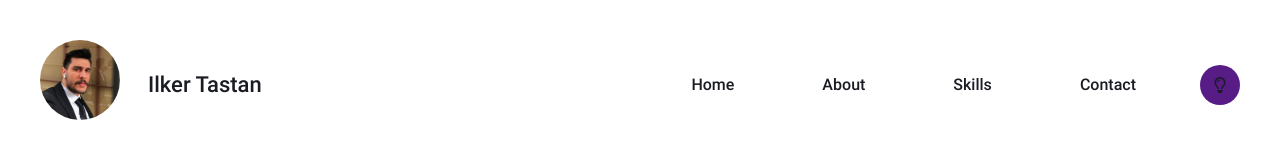
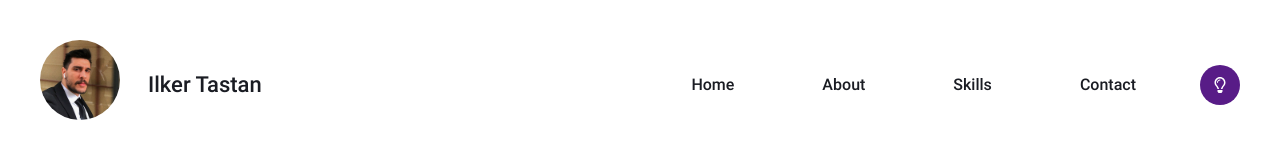
Before and after one commit to ilkertstn/next-blog, a Next.js app: page /about in a window 1280 px wide. Shown: the top 160 px of the page. Built offline with nearby package versions, Linux system fonts and the light colour scheme.

Commit message:
new button

```diff
--- a/components/About/index.js
+++ b/components/About/index.js
@@ -11,7 +11,7 @@ const About = () => {
         </div>
         <section className="container ">
           <div className="flex flex-col tablet:flex-row tablet:-mx-8 tablet:py-8 items-center">
-            <div className="w-[330px] tablet:w-[400px] h-[350px] tablet:h-[400px] relative ">
+            <div className="w-[355px] tablet:w-[400px] h-[350px] tablet:h-[400px] relative ">
               <Image
                 className="rounded-lg"
                 alt="img"
@@ -42,7 +42,7 @@ const About = () => {
         <section className="container">
           <div className="flex flex-col tablet:flex-row-reverse  tablet:-mx-8 tablet:py-8 items-center ">
             <div className="w-full tablet:md:w-5/12 md:mx-8 mb-6 pl-4">
-              <div className="w-[315px] tablet:w-[340px] h-[380px] tablet:h-[400px] relative">
+              <div className="w-[355px] tablet:w-[340px] h-[380px] tablet:h-[400px] relative">
                 <Image
                   className="rounded-lg"
                   alt="img"
@@ -80,7 +80,7 @@ const About = () => {
         </section>
         <section className="container">
           <div className=" flex flex-col tablet:flex-row tablet:-mx-8 py-8 items-center">
-            <div className="w-[31 0px] tablet:w-[400px] h-[400px] relative">
+            <div className="w-[355px] tablet:w-[400px] h-[400px] relative">
               <Image
                 className="rounded-lg"
                 alt="img"
--- a/components/Navbar/index.js
+++ b/components/Navbar/index.js
@@ -102,7 +102,7 @@ const Navbar = () => {
             </li>
           </Link>
           <button
-            className="text-soDarkGrey dark:text-white bg-purple dark:bg-yellow300  p-3 rounded-full hover:scale-125 ease-in duration-200"
+            className="text-white bg-purple dark:bg-yellow300  p-3 rounded-full hover:scale-125 ease-in duration-200"
             onClick={() => setTheme(theme === "light" ? "dark" : "light")}
           >
             <FaRegLightbulb />
```
